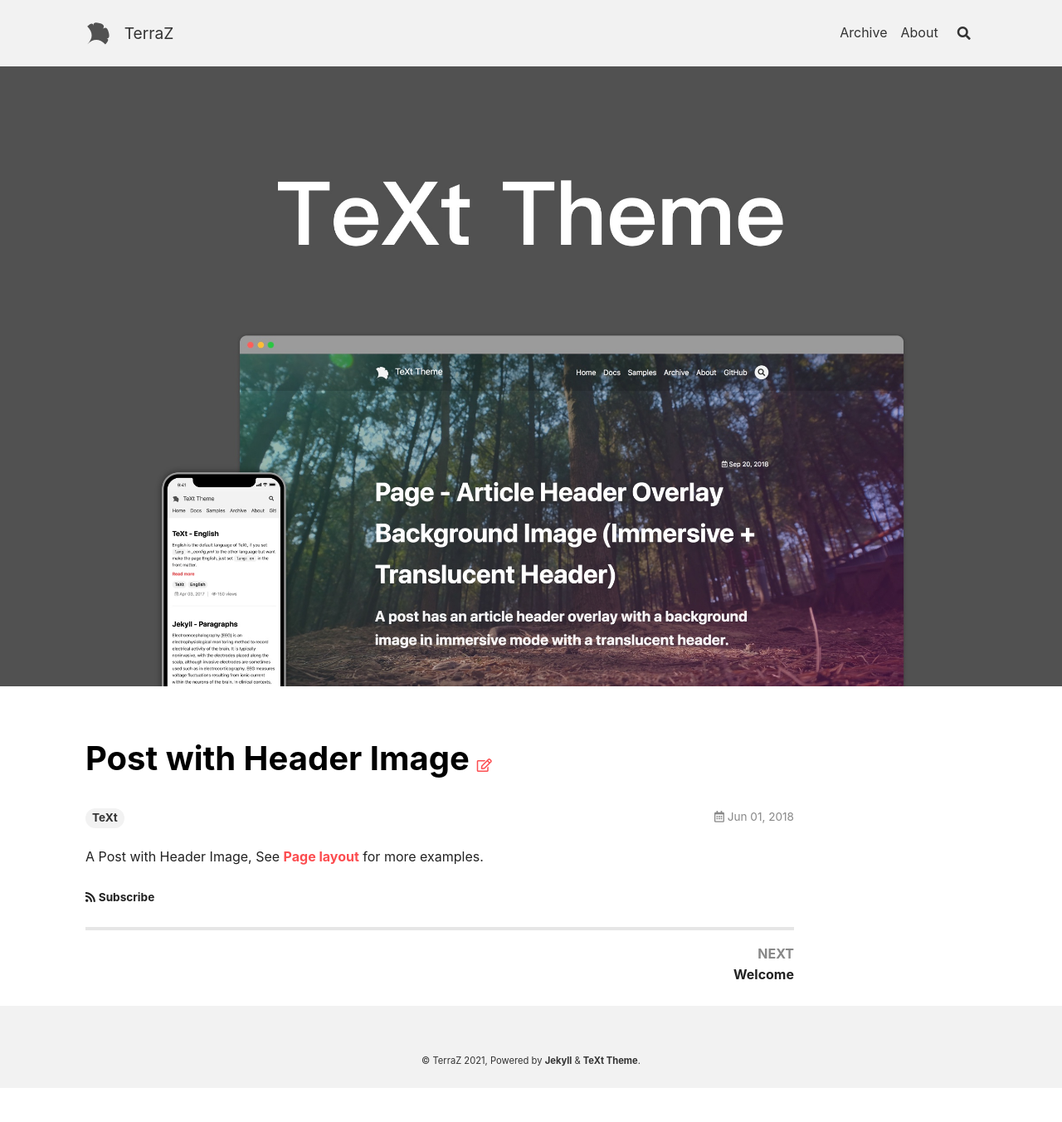
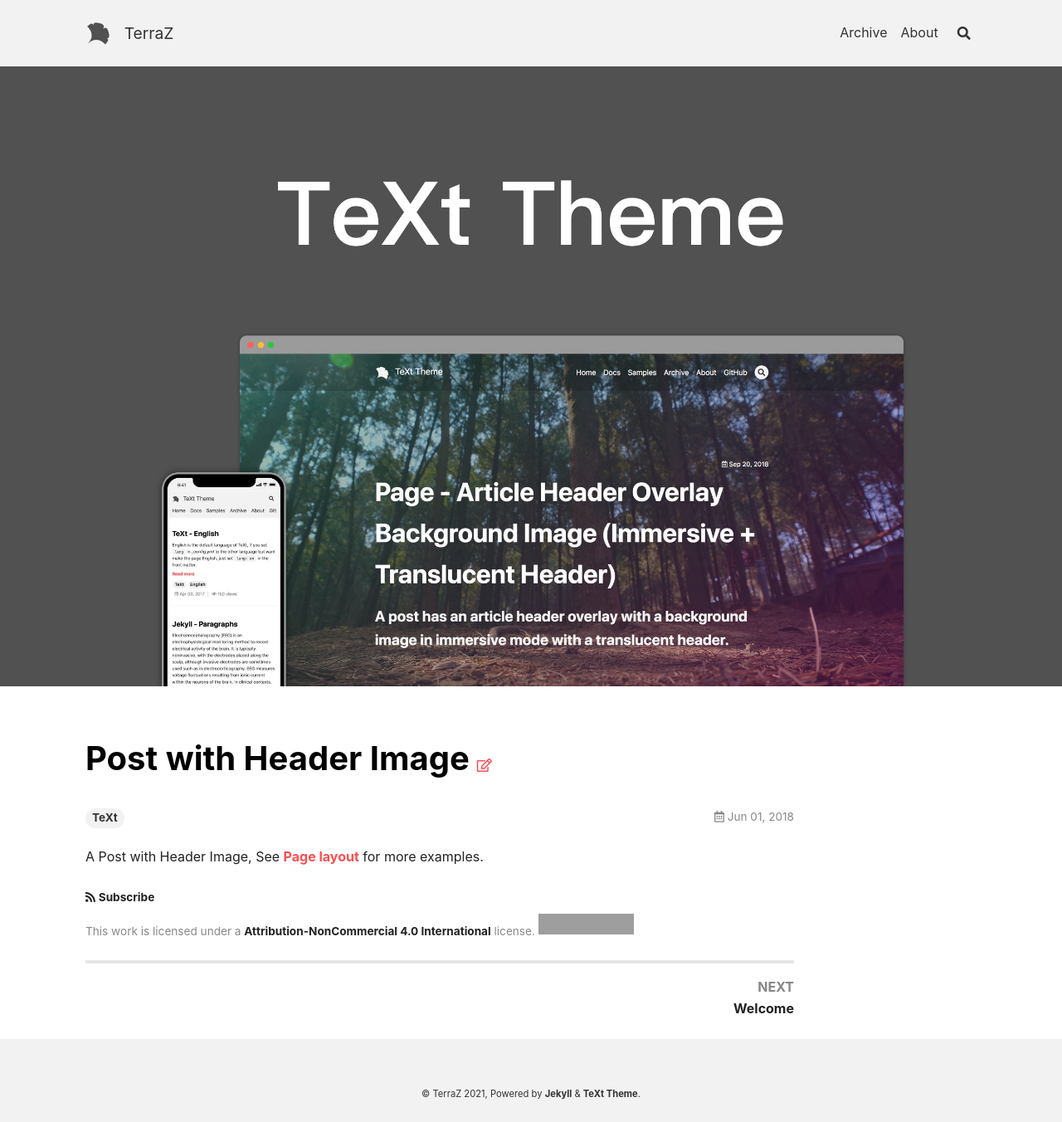
Before and after one commit to Xekep/new2, a Jekyll site: the page built from _posts/2018-06-01-header-image.md, in a window 1280 px wide. Shown: the whole page at 83% size. Built offline with Jekyll 4.4.1, drawn with Linux system fonts in a browser that asks for light colours; nearby versions of some CDN libraries; before the commit the page ends 1311 px from its top, so only the background shows below that; part of the change alters nothing that is shown; grey boxes are pictures that could not be loaded.

Commit message:
Update _config.yml

```diff
--- a/_config.yml
+++ b/_config.yml
@@ -74,7 +74,7 @@ paths:
 excerpt_separator: <!--more-->
 
 ## license
-## license: CC-BY-NC-4.0 # "CC-BY-4.0", "CC-BY-SA-4.0", "CC-BY-NC-4.0", "CC-BY-ND-4.0"
+license: CC-BY-NC-4.0 # "CC-BY-4.0", "CC-BY-SA-4.0", "CC-BY-NC-4.0", "CC-BY-ND-4.0"
 
 ## TOC
 toc:
```
